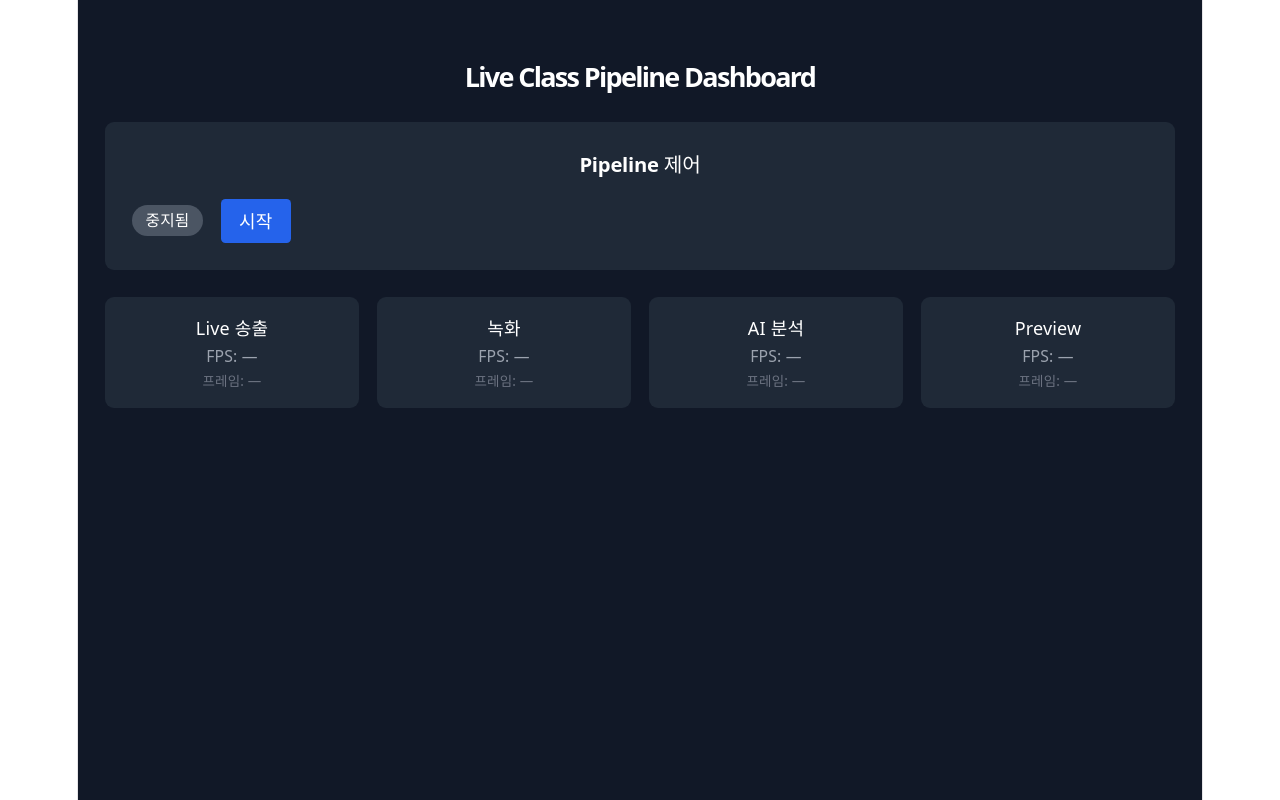
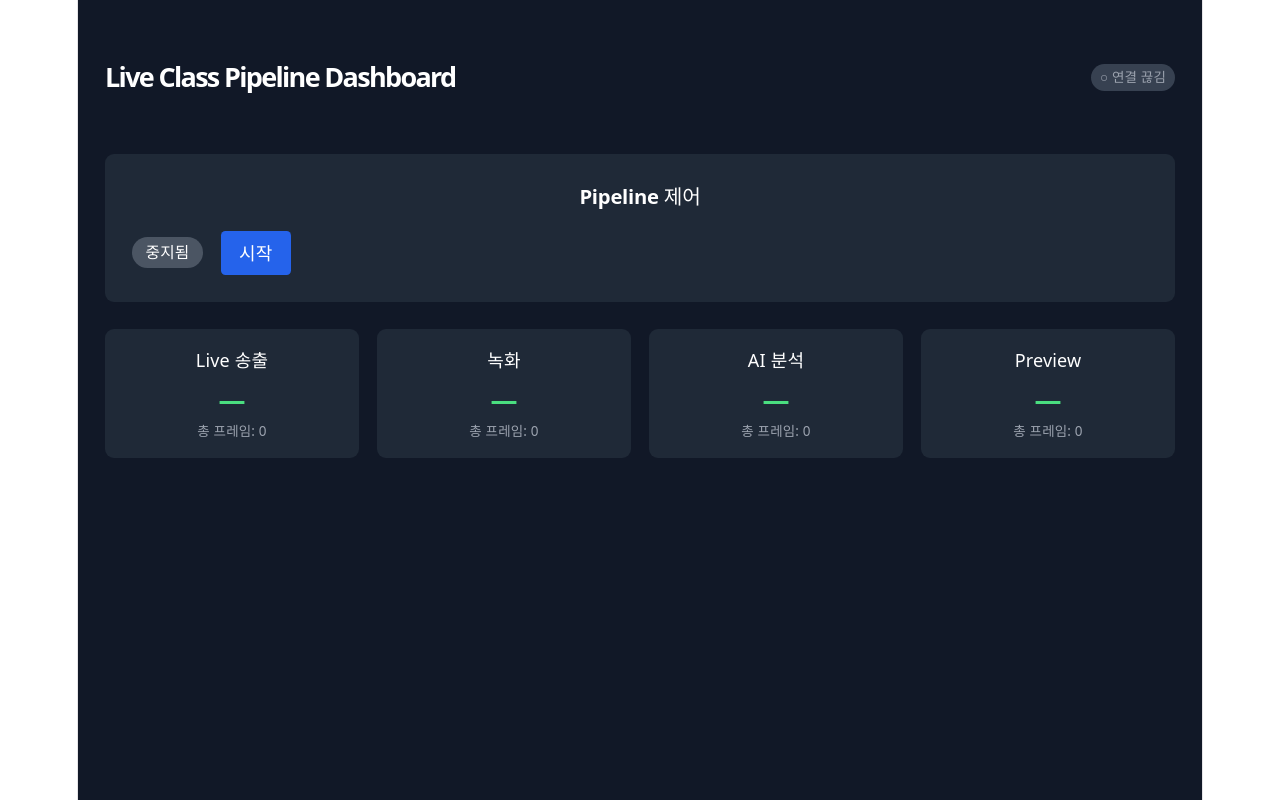
Before and after one commit to Yelihi/live-class-pipeline, a React (Vite) app in the folder apps/dashboard/: page / in a window 1280 px wide. Built offline with nearby package versions, Linux system fonts and the light colour scheme; no server answers.

Commit message:
feat: T-13 SSE 연결 + 실시간 branch별 메트릭 카드
usePipelineEvents: EventSource custom hook, connected 상태 반환
BranchStatusCard: FPS/프레임 수 실시간 표시
DashboardPage: SSE 연결 상태 배지 + metrics 연결

Closes #16

```diff
--- /dev/null
+++ b/apps/dashboard/src/features/metrics-subscribe/usePipelineEvents.ts
@@ -0,0 +1,30 @@
+import { useEffect, useState } from "react";
+import type { MetricsSnapshot, SSEEvent } from "../../shared/types/pipeline";
+
+const BASE_URL = import.meta.env.VITE_API_URL ?? "http://localhost:8000";
+
+export function usePipelineEvents() {
+  const [metrics, setMetrics] = useState<MetricsSnapshot | null>(null);
+  const [connected, setConnected] = useState(false);
+
+  useEffect(() => {
+    const source = new EventSource(`${BASE_URL}/events`);
+
+    source.onopen = () => setConnected(true);
+    source.onerror = () => setConnected(false);
+
+    source.onmessage = (e: MessageEvent) => {
+      const event: SSEEvent = JSON.parse(e.data);
+      if (event.type === "metrics") {
+        setMetrics(event.data);
+      }
+    };
+
+    return () => {
+      source.close();
+      setConnected(false);
+    };
+  }, []);
+
+  return { metrics, connected };
+}
--- a/apps/dashboard/src/pages/DashboardPage.tsx
+++ b/apps/dashboard/src/pages/DashboardPage.tsx
@@ -1,19 +1,37 @@
+import { usePipelineEvents } from "../features/metrics-subscribe/usePipelineEvents";
 import { BranchStatusCard } from "../widgets/BranchStatusCard";
 import { PipelineControlCard } from "../widgets/PipelineControlCard";
 
 const BRANCHES = ["live", "record", "ai", "preview"] as const;
 
 export function DashboardPage() {
+  const { metrics, connected } = usePipelineEvents();
+
   return (
     <div className="min-h-screen bg-gray-900 p-6">
-      <h1 className="text-2xl font-bold text-white mb-6">
-        Live Class Pipeline Dashboard
-      </h1>
+      <div className="flex items-center justify-between mb-6">
+        <h1 className="text-2xl font-bold text-white">
+          Live Class Pipeline Dashboard
+        </h1>
+        <span
+          className={`px-2 py-1 rounded-full text-xs ${
+            connected
+              ? "bg-green-900 text-green-300"
+              : "bg-gray-700 text-gray-400"
+          }`}
+        >
+          {connected ? "● SSE 연결됨" : "○ 연결 끊김"}
+        </span>
+      </div>
       <div className="space-y-6">
         <PipelineControlCard />
         <div className="grid grid-cols-2 gap-4 sm:grid-cols-4">
           {BRANCHES.map((branch) => (
-            <BranchStatusCard key={branch} branch={branch} />
+            <BranchStatusCard
+              key={branch}
+              branch={branch}
+              metrics={metrics?.[branch]}
+            />
           ))}
         </div>
       </div>
--- a/apps/dashboard/src/widgets/BranchStatusCard.tsx
+++ b/apps/dashboard/src/widgets/BranchStatusCard.tsx
@@ -18,12 +18,14 @@ export function BranchStatusCard({ branch, metrics }: Props) {
   return (
     <div className="rounded-lg bg-gray-800 p-4">
       <h3 className="text-white font-medium">{BRANCH_LABELS[branch]}</h3>
-      <p className="text-gray-400 text-sm mt-1">
-        FPS: {metrics ? metrics.fps.toFixed(1) : "—"}
-      </p>
-      <p className="text-gray-500 text-xs mt-1">
-        프레임: {metrics ? metrics.frame_count : "—"}
-      </p>
+      <div className="mt-2 space-y-1">
+        <p className="text-2xl font-bold text-green-400">
+          {metrics ? `${metrics.fps.toFixed(1)} fps` : "—"}
+        </p>
+        <p className="text-gray-400 text-xs">
+          총 프레임: {metrics?.frame_count ?? 0}
+        </p>
+      </div>
     </div>
   );
 }
```
